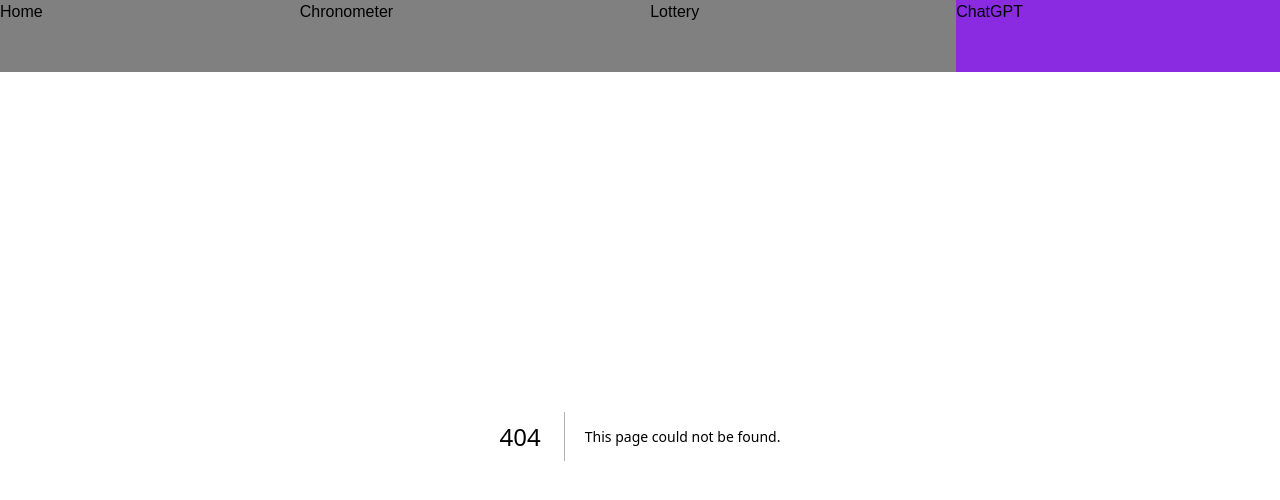
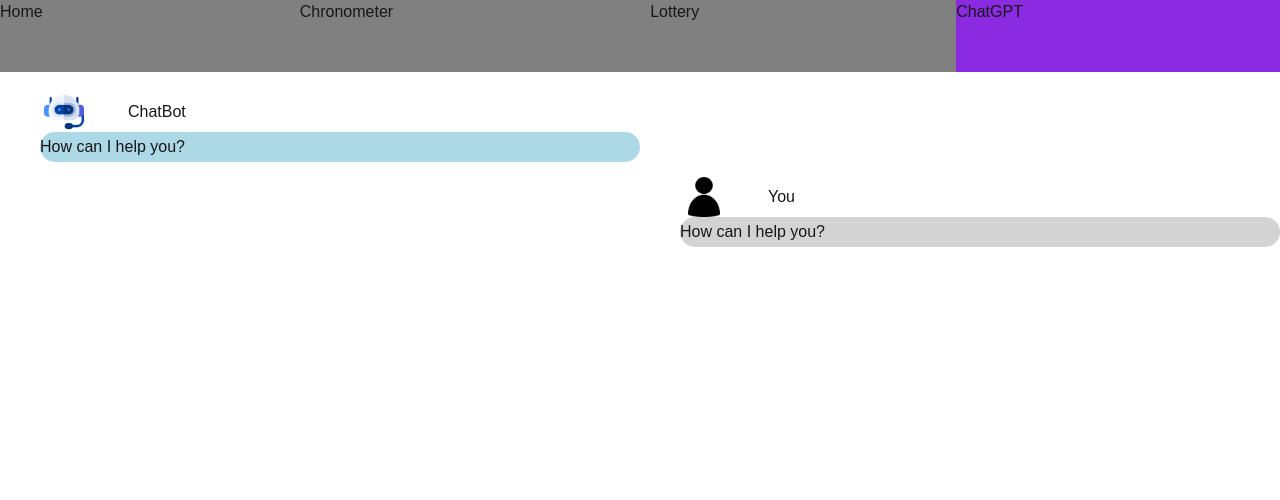
Before and after one commit to INM-Programming/next-page, a Next.js app: page /chatgpt in a window 1280 px wide. Before the commit this address had no page. Shown: the top 500 px of the page. Built offline with nearby package versions, Linux system fonts and the light colour scheme.

Commit message:
ChatBot Incomplete

```diff
--- /dev/null
+++ b/app/chatgpt/chatgpt.module.css
@@ -0,0 +1,59 @@
+.page {
+    display: flex;
+    flex-direction: column;
+    flex-grow: 1;
+    flex-shrink: 0;
+    margin-top: 20px;
+    overflow-y: auto;
+    row-gap: 15px;
+}
+
+.emissor_data{
+    display: flex;
+    flex-direction: row;
+    height: auto;
+    width: 100%;
+}
+
+.emissor_name {
+    display: flex;
+    flex-grow: 1;
+    align-items: center;
+}
+
+.bot {
+    display: flex;
+    flex-direction: column;
+    flex-grow: 0;
+    height: auto;
+    width: 50%;
+}
+
+.bot_message {
+    align-items: center;
+    background-color: lightblue;
+    border-radius: 15px;
+    display: flex;
+    height: auto;
+    margin-left: 40px;
+    min-height: 30px;
+}
+
+.you {
+    display: flex;
+    flex-direction: column;
+    flex-grow: 0;
+    height: auto;
+    margin-left: 50%;
+    width: 50%;
+}
+
+.you_message {
+    align-items: center;
+    background-color: lightgrey;
+    border-radius: 15px;
+    display: flex;
+    height: auto;
+    margin-left: 40px;
+    min-height: 30px;
+}
--- /dev/null
+++ b/app/chatgpt/page.tsx
@@ -0,0 +1,37 @@
+import Image from "next/image";
+import chatbot_icon from "../public/images/chatbot_icon.png"
+import person_icon from "../public/images/person_icon.png"
+import chatbot_styles from "./chatgpt.module.css"
+
+export default function Page(){
+
+    const emissor_icon_style : React.CSSProperties= {
+        display: "flex",
+        flexGrow: 0,
+        flexShrink: 0,
+        height: "40px",
+        objectFit: "contain",
+        width:"20%"
+    }
+
+    return <div className = {chatbot_styles.page}>
+                <div className = {chatbot_styles.bot}>
+                    <div className = {chatbot_styles.emissor_data}>
+                        <Image src = {chatbot_icon} style={emissor_icon_style} alt="Chatbot Icon"/>
+                        <p className = {chatbot_styles.emissor_name}>ChatBot</p>
+                    </div>
+                    <p className = {chatbot_styles.bot_message}>
+                      How can I help you?
+                    </p>
+                </div>
+                <div className = {chatbot_styles.you}>
+                    <div className = {chatbot_styles.emissor_data}>
+                        <Image src = {person_icon} style={emissor_icon_style} alt="Chatbot Icon"/>
+                        <p className = {chatbot_styles.emissor_name}>You</p>
+                    </div>
+                    <p className = {chatbot_styles.you_message}>
+                      How can I help you?
+                    </p>
+                </div>
+            </div>
+}
--- /dev/null
+++ b/app/public/classes/emissor_class.tsx
@@ -0,0 +1,11 @@
+export default class Emissor_Class {
+
+    message: string;
+    name_emissor: string;
+
+    constructor(message:string,name_emissor:string){
+        this.message = message;
+        this.name_emissor = name_emissor;
+    }
+
+}
```
Also changed, not shown: app/public/images/chatbot_icon.png (added), app/public/images/person_icon.png (added).
